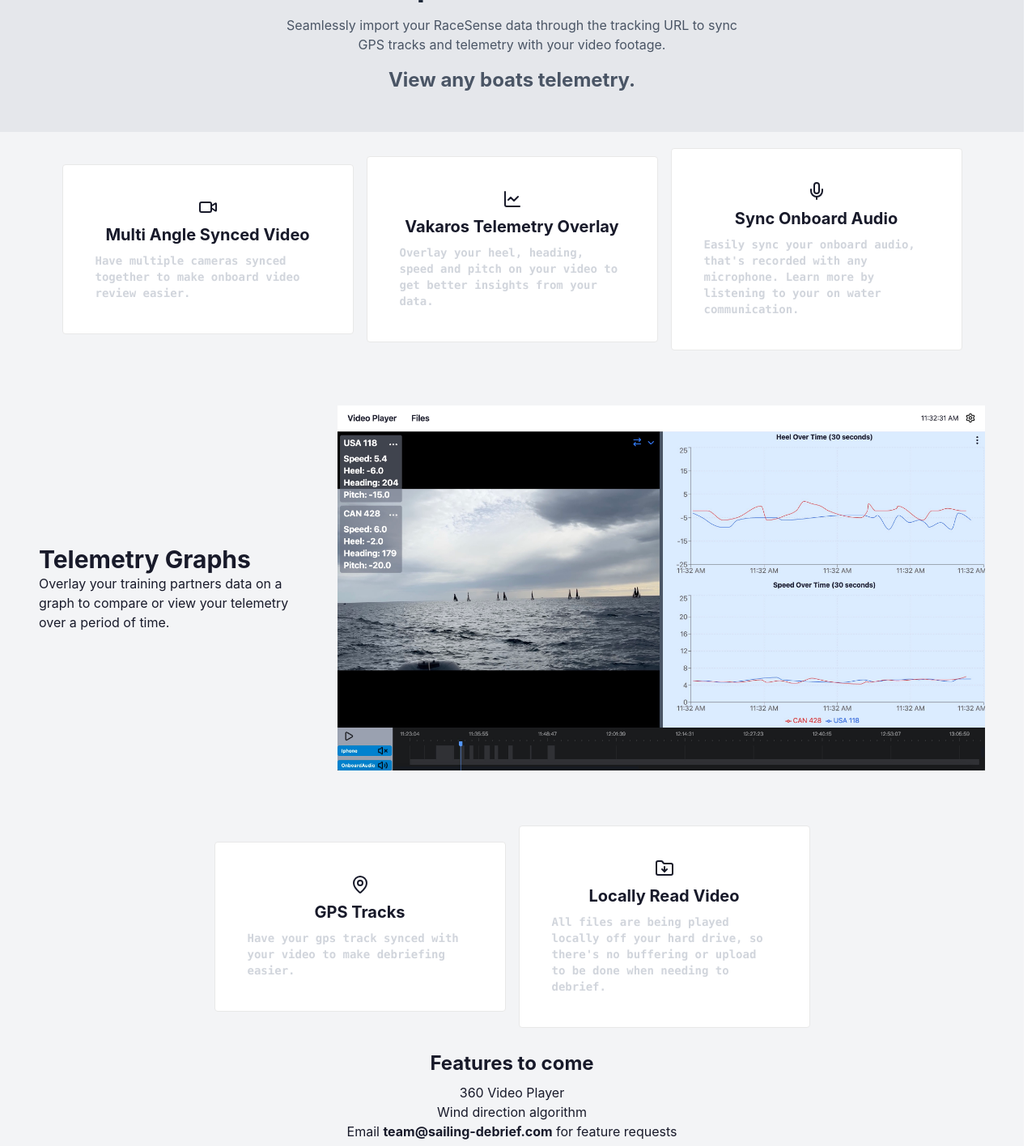
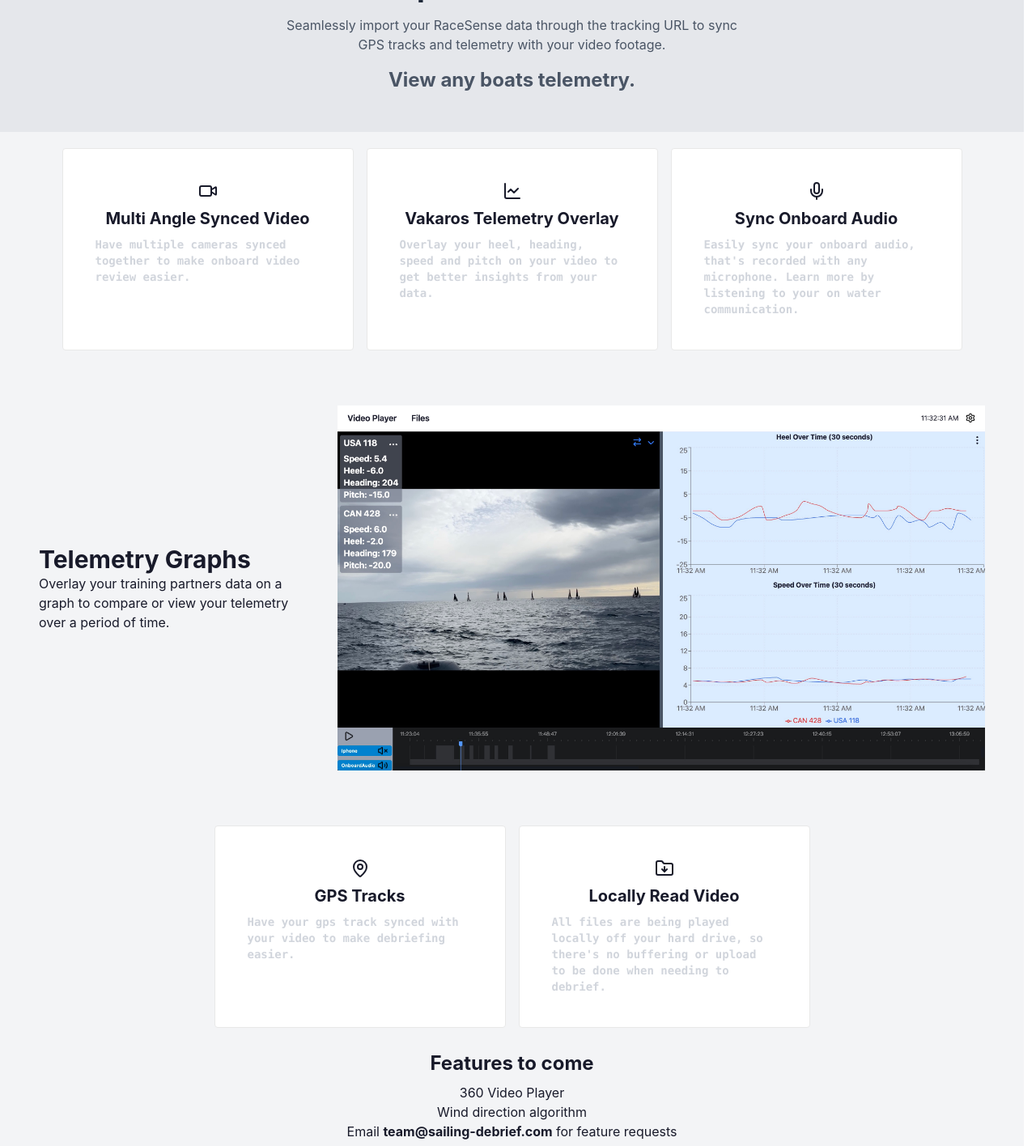
Before and after one commit to tommytunes/Sailing-Debrief-Website, a React (Vite) app: page / in a window 1280 px wide. Shown: the part 949-2365 px from the top of the page at 81% size. Built offline with nearby package versions, Linux system fonts and the light colour scheme; no server answers.

Commit message:
feature card

```diff
--- a/src/components/FeatureCard.jsx
+++ b/src/components/FeatureCard.jsx
@@ -1,7 +1,7 @@
 
 const FeatureCard = ({title, subText, image}) => {
     return (
-        <div className="card card-xl bg-white card-border max-w-90">
+        <div className="card card-xl bg-white card-border w-90">
             <div className="card card-title card-body flex flex-col ">
                 {image}
                 <h1 className="text text-xl font-bold">{title}</h1>
--- a/src/pages/Features/Features.jsx
+++ b/src/pages/Features/Features.jsx
@@ -32,7 +32,7 @@ const Features = () => {
                 </p>
                 <p className="text-gray-600 mt-4 max-w-xl text-2xl font-bold">View any boats telemetry.</p>
             </div>
-            <div className="flex flex-col lg:flex-row gap-4 items-center justify-center mt-5 mb-5 px-4">
+            <div className="flex flex-col lg:flex-row gap-4 items-stretch justify-center mt-5 mb-5 px-4">
                 <FeatureCard
                 title={"Multi Angle Synced Video"}
                 subText={"Have multiple cameras synced together to make onboard video review easier."}
@@ -57,7 +57,7 @@ const Features = () => {
                 <img src={Graphs} className="w-full lg:w-200 lg:ml-auto"/>
             </div>
 
-            <div className="flex flex-col lg:flex-row gap-4 items-center justify-center mt-5 mb-5 px-4">
+            <div className="flex flex-col lg:flex-row gap-4 items-stretch justify-center mt-5 mb-5 px-4">
                 <FeatureCard
                 title={"GPS Tracks"}
                 subText={"Have your gps track synced with your video to make debriefing easier."}
```
Also changed, not shown: src/assets/DebriefIcon.png.
